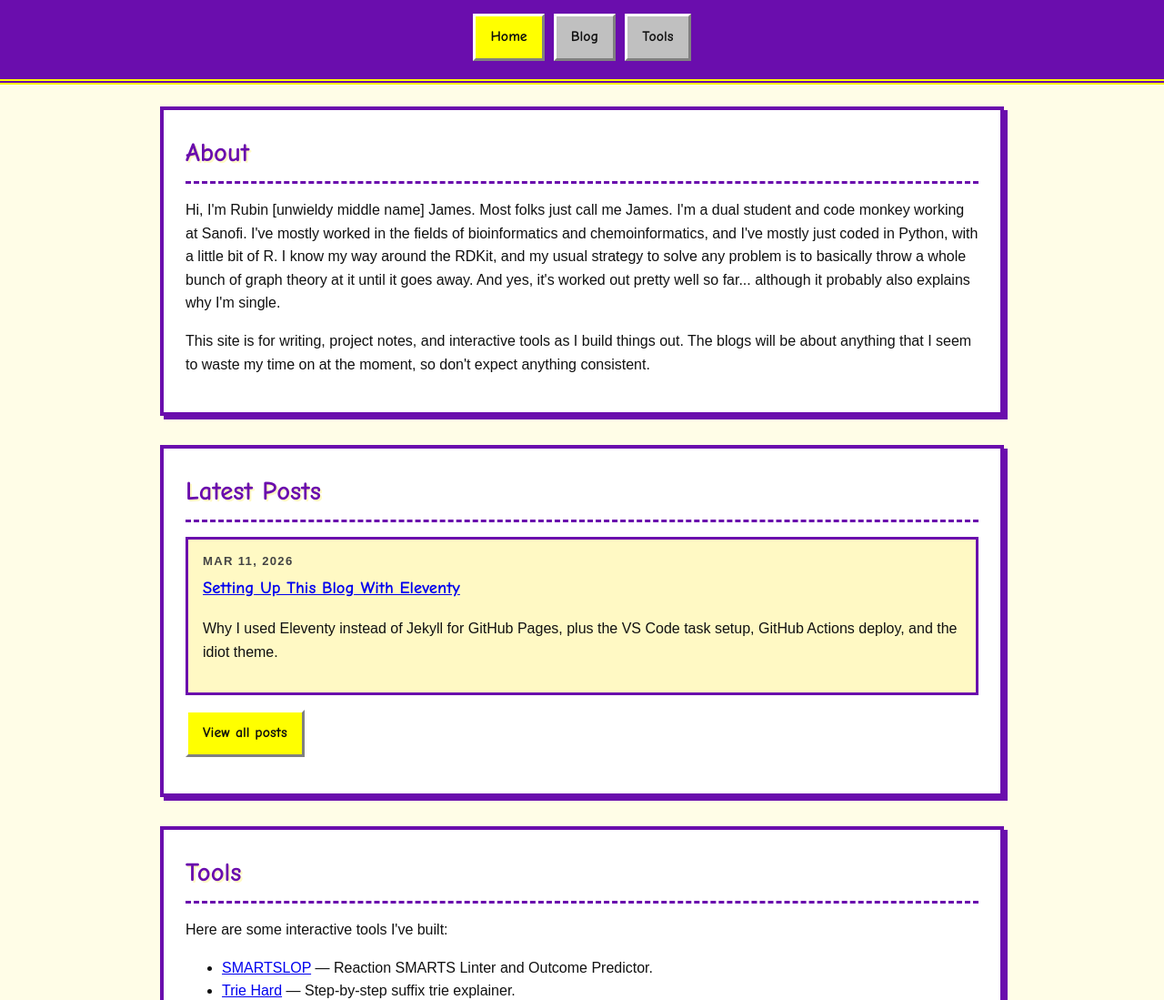
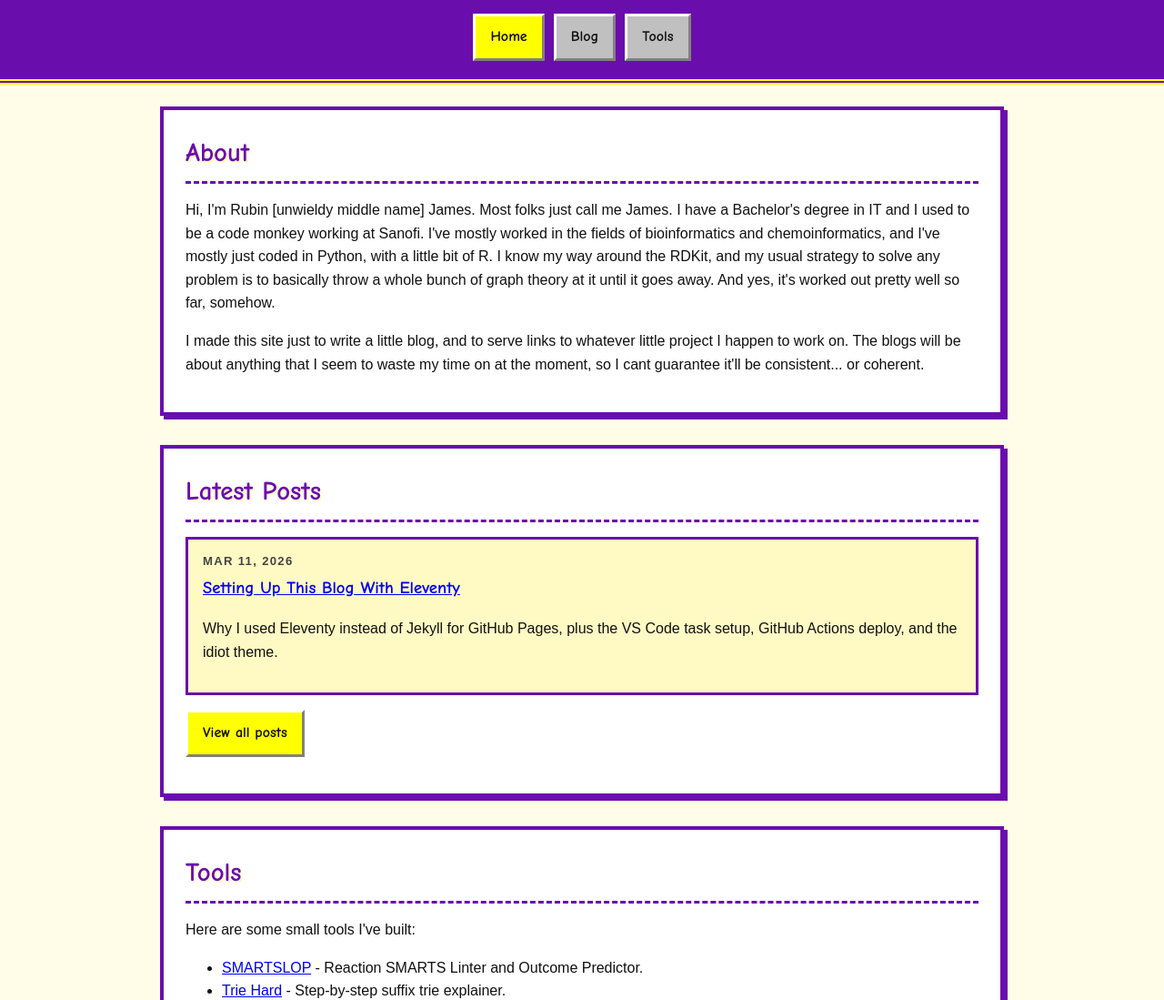
Before and after one commit to chempananickal/chempananickal.github.io, an Eleventy site: page index.html in a window 1280 px wide. Shown: the part 205-1304 px from the top of the page at 91% size. Built offline with nearby package versions, Linux system fonts and the light colour scheme; Eleventy itself is replaced by a stand-in of ours; files that its build step writes are made by us from their sources.

Commit message:
feat: got fired

```diff
--- a/index.html
+++ b/index.html
@@ -3,18 +3,18 @@ layout: layouts/idiot-base.njk
 title: James' Silly Website
 heroTitle: James' Silly Website
 tagline: Thingamabobs, doohickeys, and whatchamacallits.
-description: A personal site for blog posts, and interactive tools, and occasional self-indulgent musings by R C James.
+description: A personal site for mediocre web apps and occasional self-indulgent musings by R C James.
 ---
 <section class="content-box">
     <h2>About</h2>
-    <p>Hi, I'm Rubin [unwieldy middle name] James. Most folks just call me James. I'm a dual student and code monkey working at Sanofi.
+    <p>Hi, I'm Rubin [unwieldy middle name] James. Most folks just call me James. I have a Bachelor's degree in IT and I used to be a code monkey working at Sanofi.
     I've mostly worked in the fields of bioinformatics and chemoinformatics, and I've mostly just coded in Python, with a little bit of R.
     I know my way around the RDKit, and my usual strategy to solve any problem is to basically throw a whole bunch of graph theory at it until it goes away.
-    And yes, it's worked out pretty well so far... although it probably also explains why I'm single.
+    And yes, it's worked out pretty well so far, somehow.
 </p>
     <p>
-    This site is for writing, project notes, and interactive tools as I build things out.
-    The blogs will be about anything that I seem to waste my time on at the moment, so don't expect anything consistent.
+    I made this site just to write a little blog, and to serve links to whatever little project I happen to work on.
+    The blogs will be about anything that I seem to waste my time on at the moment, so I cant guarantee it'll be consistent... or coherent.
 </p>
 </section>
 
@@ -36,10 +36,10 @@ description: A personal site for blog posts, and interactive tools, and occasion
 
 <section class="content-box" id="tools">
     <h2>Tools</h2>
-    <p>Here are some interactive tools I've built:</p>
+    <p>Here are some small tools I've built:</p>
     <ul>
         {% for tool in tools %}
-            <li><a href="{{ tool.url }}">{{ tool.title }}</a> &mdash; {{ tool.description }}</li>
+            <li><a href="{{ tool.url }}">{{ tool.title }}</a> - {{ tool.description }}</li>
         {% endfor %}
     </ul>
 </section>
```
